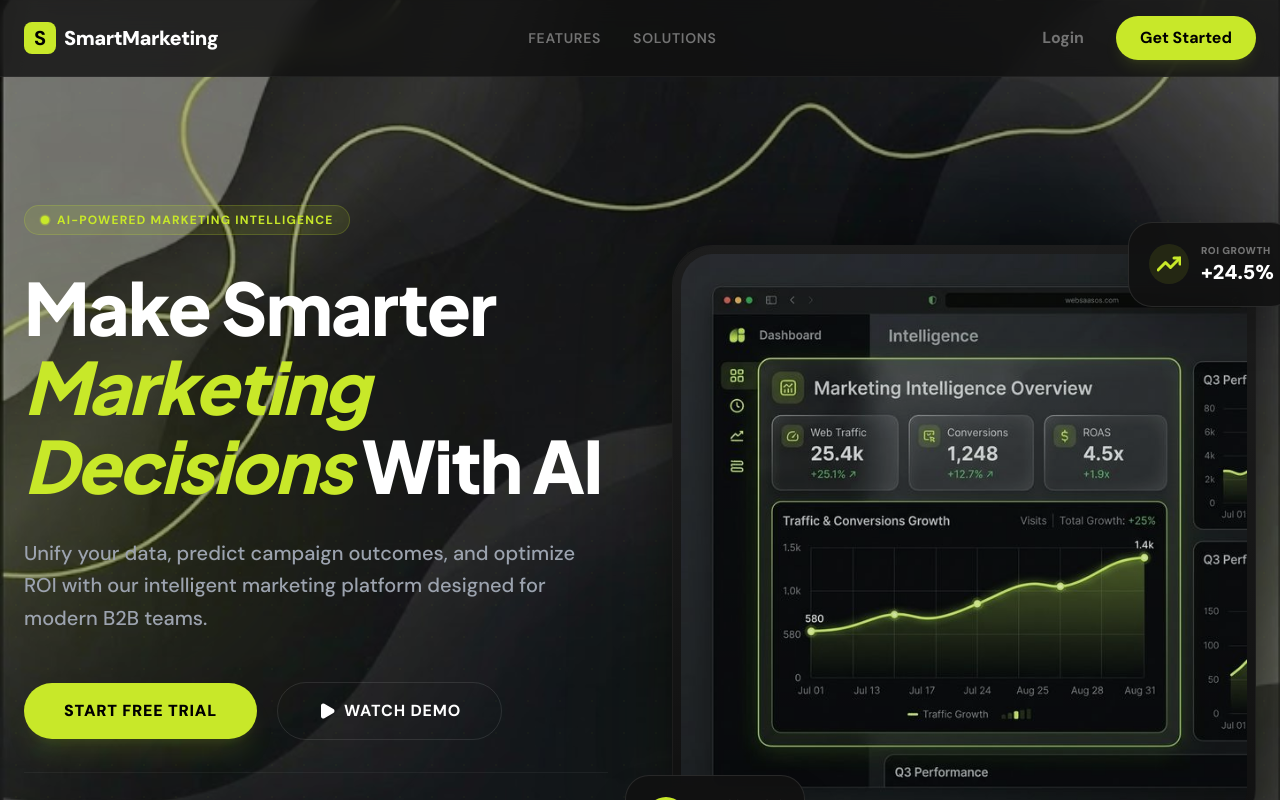
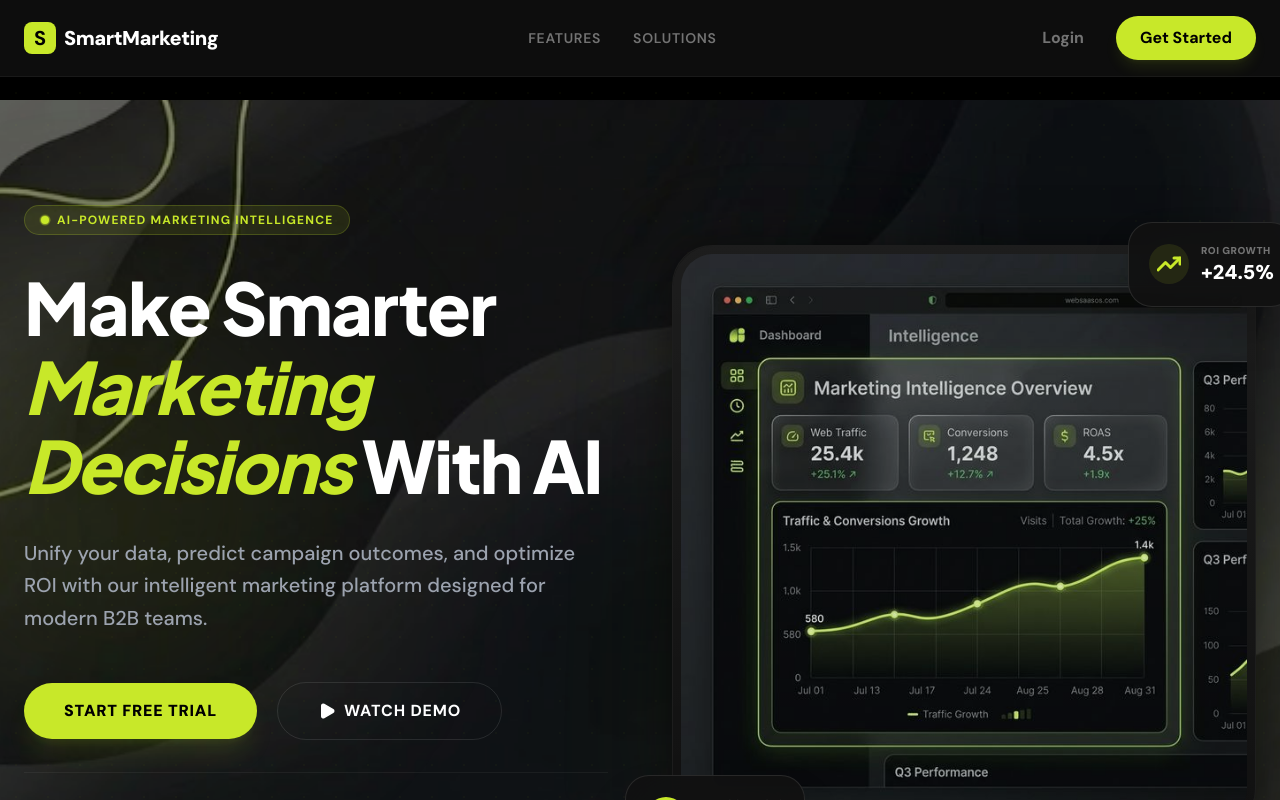
Before and after one commit to elhidarinouhayla/smart-marketing-frontend, a Next.js app: page / in a window 1280 px wide. Shown: the top 800 px of the page. Built offline with nearby package versions, Linux system fonts and the light colour scheme.

Commit message:
UI: implement dynamic parallax background with scroll-based movement

```diff
--- a/app/page.tsx
+++ b/app/page.tsx
@@ -1,5 +1,7 @@
 'use client';
 
+import { useRef } from 'react';
+import { motion, useScroll, useTransform } from 'framer-motion';
 import Navbar from "@/components/Navbar";
 import Hero from "@/components/Hero";
 import TrustedBy from "@/components/TrustedBy";
@@ -8,9 +10,35 @@ import Testimonials from "@/components/Testimonials";
 import Footer from "@/components/Footer";
 
 export default function Home() {
+  const containerRef = useRef<HTMLDivElement>(null);
+
+  // Create scroll-based movement for the background
+  const { scrollYProgress } = useScroll({
+    target: containerRef,
+    offset: ["start start", "end end"]
+  });
+
+  // Background moves and scales slightly on scroll
+  const backgroundY = useTransform(scrollYProgress, [0, 1], ["0%", "20%"]);
+  const backgroundScale = useTransform(scrollYProgress, [0, 1], [1, 1.15]);
+
   return (
-    <main className="min-h-screen relative overflow-hidden bg-black bg-cover bg-center bg-no-repeat bg-fixed" style={{ backgroundImage: 'url("/landing-bg.png")' }}>
-      <div className="relative z-10">
+    <main
+      ref={containerRef}
+      className="min-h-screen relative overflow-hidden bg-black"
+    >
+      {/* Dynamic Background Wrapper */}
+      <motion.div
+        className="fixed inset-0 z-0 bg-cover bg-center bg-no-repeat pointer-events-none"
+        style={{
+          backgroundImage: 'url("/landing-bg.png")',
+          y: backgroundY,
+          scale: backgroundScale,
+          filter: 'brightness(0.8)' // Adding subtle dark overlay for text readability
+        }}
+      />
+
+      <div className="relative z-10 w-full h-full">
         <Navbar />
         <Hero />
         <TrustedBy />
--- a/package.json
+++ b/package.json
@@ -11,6 +11,7 @@
   "dependencies": {
     "axios": "^1.13.6",
     "clsx": "^2.1.1",
+    "framer-motion": "^12.38.0",
     "lucide-react": "^0.577.0",
     "next": "16.1.7",
     "react": "19.2.3",
```
Also changed, not shown: 1 other file (tests, documents, lock files or other folders).
